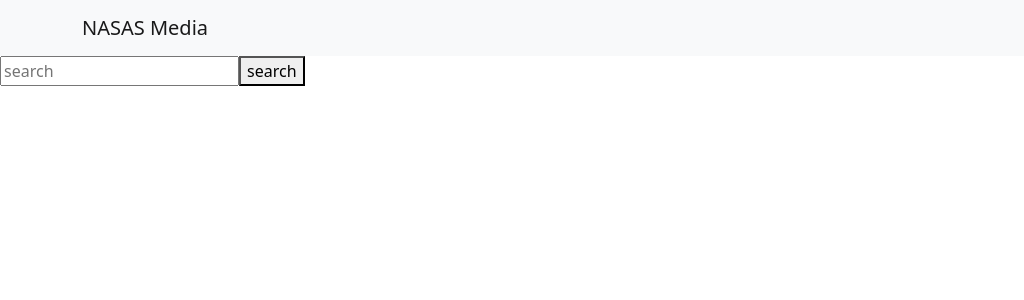
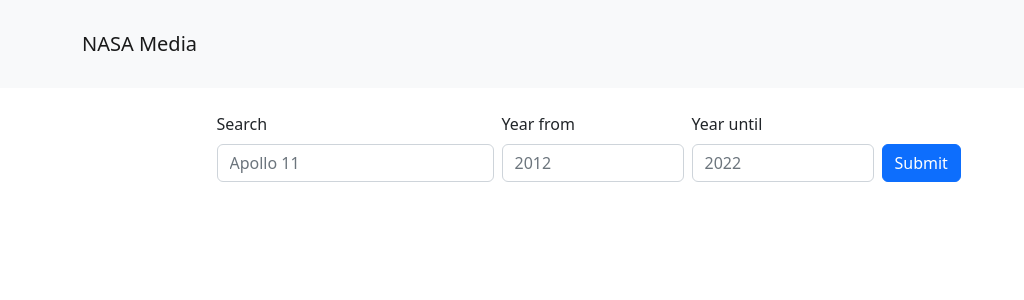
Before and after one commit to antoniocodefam/NASA-media-library-search, a React (Create React App) app in the folder nasa-search/: page / in a window 1280 px wide. Shown: the top 300 px of the page, without its empty margins (0-1024 px from the left). Built offline with nearby package versions, Linux system fonts and the light colour scheme.

Commit message:
fix(HomeSearchForm): Implement start and end

```diff
--- a/nasa-search/package.json
+++ b/nasa-search/package.json
@@ -11,14 +11,15 @@
     "@types/react": "^18.0.0",
     "@types/react-dom": "^18.0.0",
     "bootstrap": "^5.2.2",
+    "formik": "^2.2.9",
     "react": "^18.2.0",
     "react-bootstrap": "^2.6.0",
     "react-dom": "^18.2.0",
-    "react-hook-form": "^7.39.3",
     "react-router-dom": "^6.4.3",
     "react-scripts": "5.0.1",
     "typescript": "^4.4.2",
-    "web-vitals": "^2.1.0"
+    "web-vitals": "^2.1.0",
+    "yup": "^0.32.11"
   },
   "scripts": {
     "start": "react-scripts start",
--- a/nasa-search/src/api/search/index.ts
+++ b/nasa-search/src/api/search/index.ts
@@ -7,8 +7,19 @@
   error: boolean;
 }
 
-export default async function getSearchResult(q: string) {
-  return await fetch(`${apiConfig.root}/search?q=${q}&media_type=image`)
+export default async function getSearchResult(
+  q: string,
+  year_start: string,
+  year_end: string
+) {
+  const searchParams = new URLSearchParams({
+    q,
+    ...(year_start && { year_start }),
+    ...(year_end && { year_end }),
+    media_type: "image",
+  });
+
+  return await fetch(`${apiConfig.root}/search?${searchParams}`)
     .then((res) => res.json())
     .then(
       ({ collection: { items } }: INasaResponse) => ({
--- a/nasa-search/src/components/Header/index.tsx
+++ b/nasa-search/src/components/Header/index.tsx
@@ -6,9 +6,9 @@
   return (
     <header>
       <Navbar bg="light" expand="lg">
-        <Container>
+        <Container className='py-3'>
           <Navbar.Brand as={Link} to="/">
-            NASAS Media
+            NASA Media
           </Navbar.Brand>
         </Container>
       </Navbar>
--- a/nasa-search/src/components/Home/SearchForm/index.tsx
+++ b/nasa-search/src/components/Home/SearchForm/index.tsx
@@ -1,27 +1,118 @@
-import { useForm } from "react-hook-form";
+import Button from "react-bootstrap/Button";
+import Col from "react-bootstrap/Col";
+import Form from "react-bootstrap/Form";
+import InputGroup from "react-bootstrap/InputGroup";
+import Row from "react-bootstrap/Row";
+import * as formik from "formik";
+import * as yup from "yup";
+
+const currentYear = new Date().getFullYear();
+
+const { Formik } = formik;
+
+const schema = yup.object().shape({
+  from: yup.number().max(currentYear - 1),
+  until: yup.number().max(currentYear),
+});
 
 interface IHomeSearchFormInputs {
   search: string;
+  from: string;
+  until: string;
 }
 
 interface HomeSearchFormProps {
-  onSubmit: (search: string) => void;
+  onSubmit: (values: IHomeSearchFormInputs) => void;
 }
 export default function HomeSearchForm({ onSubmit }: HomeSearchFormProps) {
-  const {
-    register,
-    handleSubmit,
-    formState: { errors },
-  } = useForm<IHomeSearchFormInputs>();
-
   return (
-    <form
-      onSubmit={handleSubmit((data) => {
-        onSubmit(data.search);
-      })}
+    <Formik
+      validationSchema={schema}
+      onSubmit={onSubmit}
+      initialValues={{
+        search: "",
+        from: "",
+        until: "",
+      }}
     >
-      <input placeholder="search" {...register("search")} />
-      <button type="submit">search</button>
-    </form>
+      {({
+        handleSubmit,
+        handleChange,
+        handleBlur,
+        values,
+        touched,
+        isValid,
+        errors,
+      }) => (
+        <Form noValidate onSubmit={handleSubmit}>
+          <Row className="justify-content-md-center">
+            <Form.Group
+              as={Col}
+              md="3"
+              controlId="validationFormik"
+              className="px-1"
+            >
+              <Form.Label>Search</Form.Label>
+              <Form.Control
+                type="text"
+                name="search"
+                placeholder="Apollo 11"
+                value={values.search}
+                onChange={handleChange}
+              />
+            </Form.Group>
+            <Form.Group
+              as={Col}
+              md="2"
+              controlId="validationYearFrom"
+              className="px-1"
+            >
+              <Form.Label>Year from</Form.Label>
+              <Form.Control
+                type="number"
+                name="from"
+                placeholder={(currentYear - 10).toString()}
+                value={values.from}
+                onChange={handleChange}
+                isInvalid={!!errors.from}
+                max={currentYear - 1}
+              />
+              <Form.Control.Feedback type="invalid">
+                Has to be less than
+                {+(+values.until > currentYear ? currentYear : values.until) -
+                  1}
+              </Form.Control.Feedback>
+            </Form.Group>
+            <Form.Group
+              as={Col}
+              md="2"
+              controlId="validationYearUntil"
+              className="px-1"
+            >
+              <Form.Label>Year until</Form.Label>
+              <InputGroup hasValidation>
+                <Form.Control
+                  type="number"
+                  name="until"
+                  placeholder={currentYear.toString()}
+                  value={values.until}
+                  onChange={handleChange}
+                  max={currentYear}
+                  isInvalid={!!errors.until}
+                />
+                <Form.Control.Feedback type="invalid">
+                  Has to be less than {currentYear + 1}
+                </Form.Control.Feedback>
+              </InputGroup>
+            </Form.Group>
+            <Col md="2" className="pt-2 px-1">
+              <Button type="submit" className="mt-4">
+                Submit
+              </Button>
+            </Col>
+          </Row>
+        </Form>
+      )}
+    </Formik>
   );
 }
--- a/nasa-search/src/components/Layout/index.tsx
+++ b/nasa-search/src/components/Layout/index.tsx
@@ -1,3 +1,4 @@
+import Container from "react-bootstrap/Container";
 import { Outlet } from "react-router-dom";
 import AppHeader from "../Header";
 
@@ -5,7 +6,11 @@
   return (
     <>
       <AppHeader />
-      <Outlet />
+      <Container className='my-4'>
+        <main>
+          <Outlet />
+        </main>
+      </Container>
     </>
   );
 }
--- a/nasa-search/src/pages/Home/index.tsx
+++ b/nasa-search/src/pages/Home/index.tsx
@@ -10,8 +10,8 @@
   return (
     <>
       <HomeSearchForm
-        onSubmit={(search) => {
-          getSearchResult(search).then((result) => {
+        onSubmit={({ search, from, until }) => {
+          getSearchResult(search, from, until).then((result) => {
             setMediaItemTeasers(result.data);
           });
         }}
```
Also changed, not shown: 1 other file (tests, documents, lock files or other folders).
